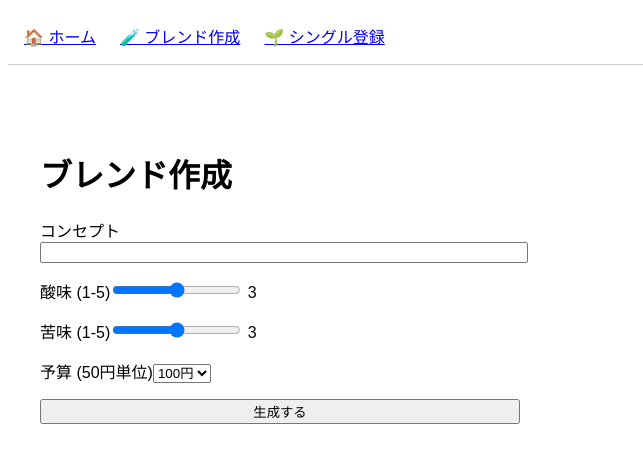
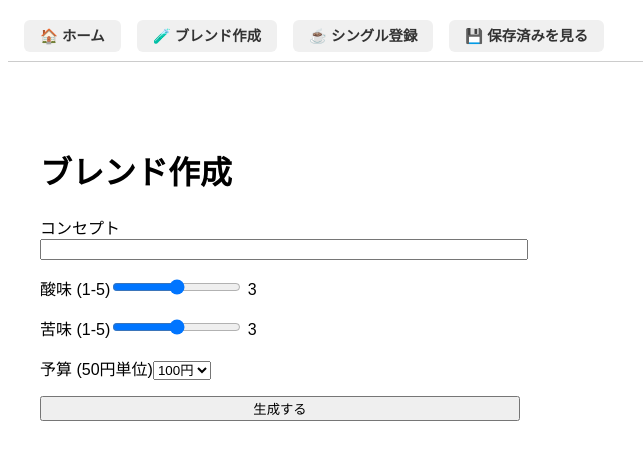
Before and after one commit to atsugicoffee/blendmaster, a Next.js app: page /blend in a window 1280 px wide. Shown: the top 462 px of the page, without its empty margins (0-643 px from the left). Built offline with nearby package versions, Linux system fonts and the light colour scheme.

Commit message:
Update Header.js

```diff
--- a/components/Header.js
+++ b/components/Header.js
@@ -2,6 +2,22 @@
 import Link from 'next/link';
 
 export default function Header() {
+  const linkStyle = {
+    marginRight: '1rem',
+    padding: '0.5rem 1rem',
+    background: '#f0f0f0',
+    borderRadius: '6px',
+    textDecoration: 'none',
+    color: '#333',
+    fontWeight: 'bold',
+    fontSize: '0.9rem',
+    transition: 'background 0.2s',
+  };
+
+  const hoverStyle = {
+    background: '#e0e0e0',
+  };
+
   return (
     <nav style={{
       padding: '1rem',
@@ -9,9 +25,22 @@ export default function Header() {
       marginBottom: '2rem',
       fontFamily: 'sans-serif',
     }}>
-      <Link href="/" style={{ marginRight: '1.5rem' }}>🏠 ホーム</Link>
-      <Link href="/blend" style={{ marginRight: '1.5rem' }}>🧪 ブレンド作成</Link>
-      <Link href="/single">🌱 シングル登録</Link>
+      <Link href="/" legacyBehavior>
+        <a style={linkStyle} onMouseOver={e => e.currentTarget.style.background = hoverStyle.background}
+           onMouseOut={e => e.currentTarget.style.background = linkStyle.background}>🏠 ホーム</a>
+      </Link>
+      <Link href="/blend" legacyBehavior>
+        <a style={linkStyle} onMouseOver={e => e.currentTarget.style.background = hoverStyle.background}
+           onMouseOut={e => e.currentTarget.style.background = linkStyle.background}>🧪 ブレンド作成</a>
+      </Link>
+      <Link href="/single" legacyBehavior>
+        <a style={linkStyle} onMouseOver={e => e.currentTarget.style.background = hoverStyle.background}
+           onMouseOut={e => e.currentTarget.style.background = linkStyle.background}>☕ シングル登録</a>
+      </Link>
+      <Link href="/saved" legacyBehavior>
+        <a style={linkStyle} onMouseOver={e => e.currentTarget.style.background = hoverStyle.background}
+           onMouseOut={e => e.currentTarget.style.background = linkStyle.background}>💾 保存済みを見る</a>
+      </Link>
     </nav>
   );
 }
```
